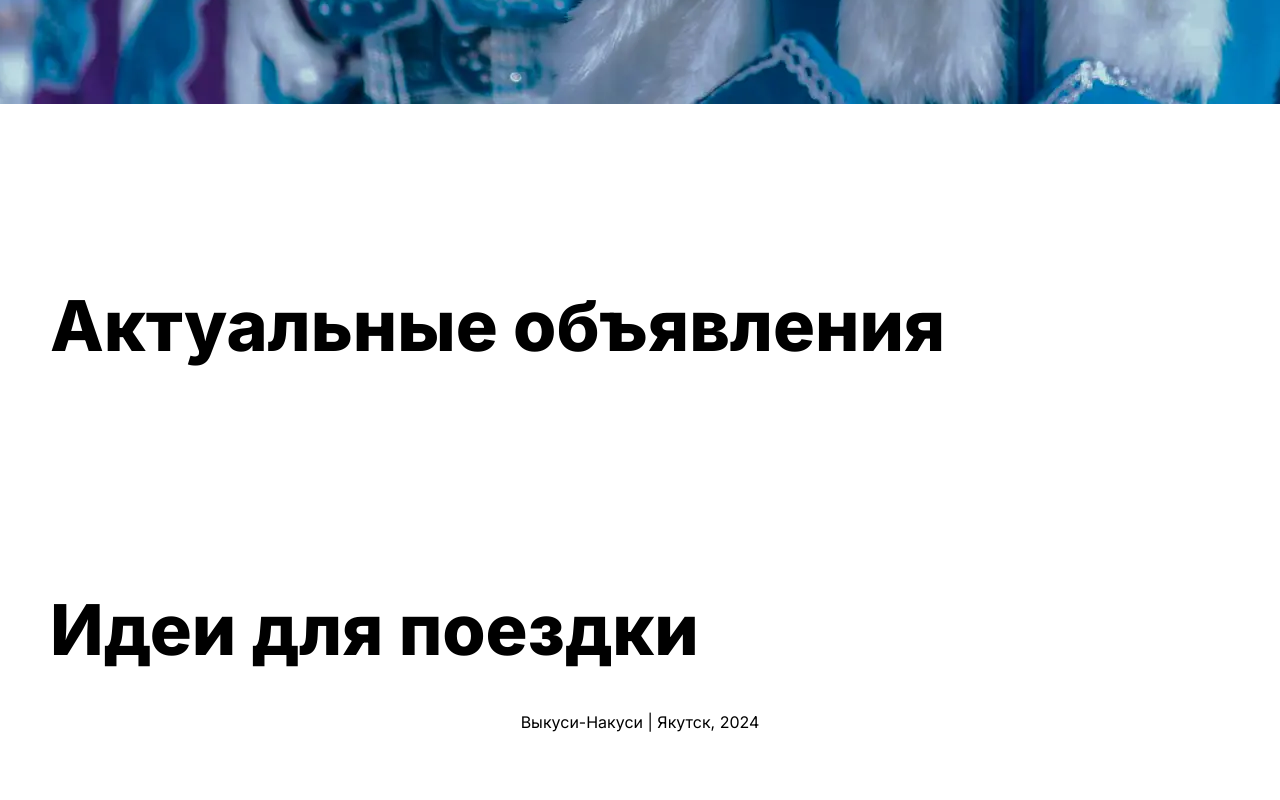
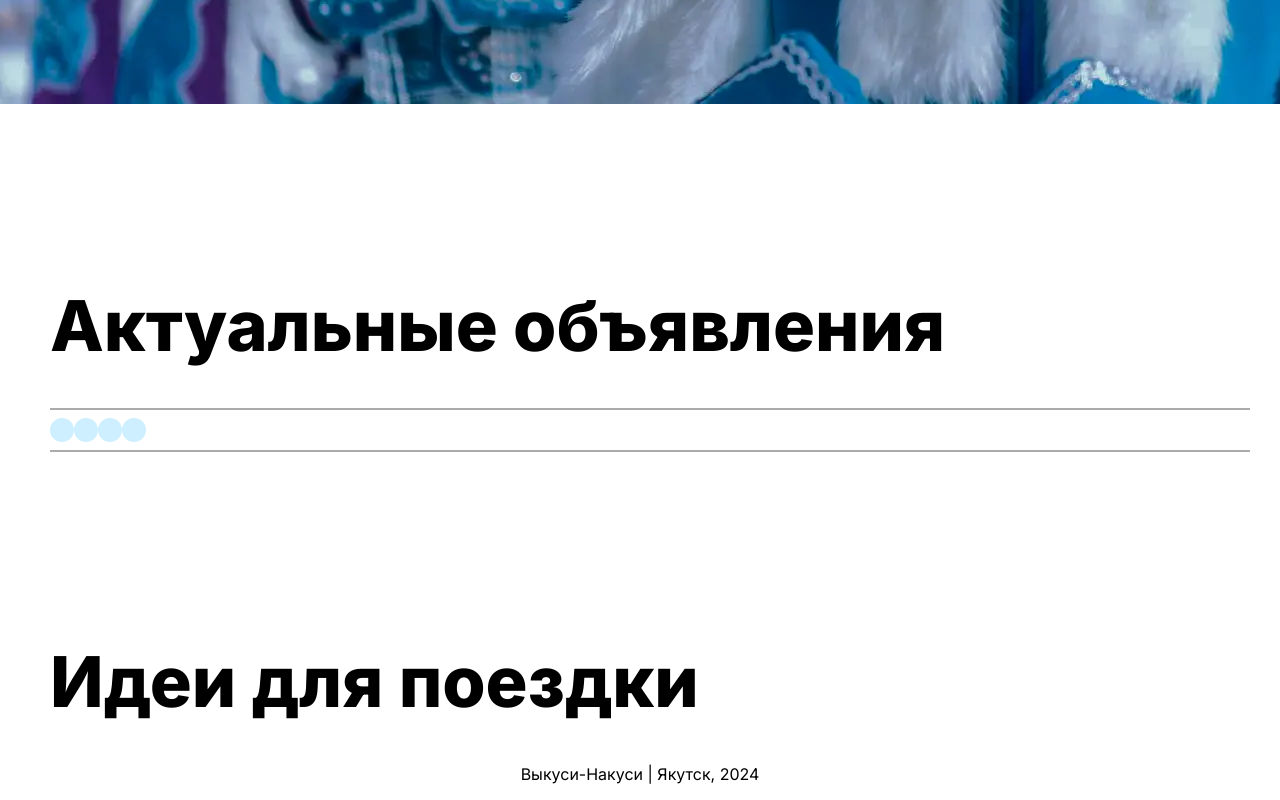
Before and after one commit to koolych/site-b, a plain HTML site: page index.html in a window 1280 px wide. Shown: the part 616-1416 px from the top of the page. Before the commit the page ends 1364 px from the top, so only its background shows below. Drawn offline with Linux system fonts and the light colour scheme.

```diff
--- a/index.html
+++ b/index.html
@@ -25,8 +25,8 @@
                     <h3 style="font-weight: 700; margin: 5px">северные маршруты.</h3>
                 </a>
                 <div class="reg-buttons">
-                    <button class="button button1">Зарегистрироваться</button>
-                    <button class="button button2">Войти</button>
+                    <button class="button register">Зарегистрироваться</button>
+                    <button class="button login">Войти</button>
                 </div>
             </div>
             <div class="section-break"><br></div>
@@ -40,9 +40,14 @@
             <div id="feed">
                 <h1>Актуальные объявления</h1>
             </div>
-            <div>
-
+            <p class="card-break fix-align"><br></p>
+            <div class="card-section fix-align">
+                <div class="card"></div>
+                <div class="card"></div>
+                <div class="card"></div>
+                <div class="card"></div>
             </div>
+            <p class="card-break fix-align"><br></p>
         </div>
     </div>
     <div class="section">
--- a/main.css
+++ b/main.css
@@ -57,17 +57,17 @@ h1 {
     display: block;
     text-decoration: none;
 }
+.fix-align {
+    margin-left: 20px
+}
 
 .reg-buttons {
-    margin-left: auto;
-    margin-right: 20px;
-    align-items: center;
+    margin: 0 20px 0 auto;
 }
 
 .section-break {
     background-color: #ffffff;
-    margin-left: 20px;
-    margin-right: 20px;
+    margin: 0 20px 0 20px;
     min-width: 655px;
     height: 2px;
 }
@@ -88,10 +88,29 @@ h1 {
 
 }
 
-.button1 {
+.register {
     background-color: #0000;
 }
 
-.button2 {
+.login {
     background-color: var(--header-color);
 }
+
+.card-section {
+    display: flex;
+    align-items: center;
+}
+
+.card {
+    background-color: #CDEFFF;
+    border-radius: 16px;
+    padding: 12px;
+    max-height: fit-content;
+}
+
+.card-break {
+    height: 2px;
+    margin-top: 8px;
+    margin-bottom: 8px;
+    background-color: #ABABAB;
+}
```
Also changed, not shown: media/2e91f2d2ab5345ff514abb3b36f3ddd6.png (added), media/9cff608b1c75bff08041c70b830f2859.png (added), media/c753d77c546f810b38076c353e166105.png (added), 2 other files.
